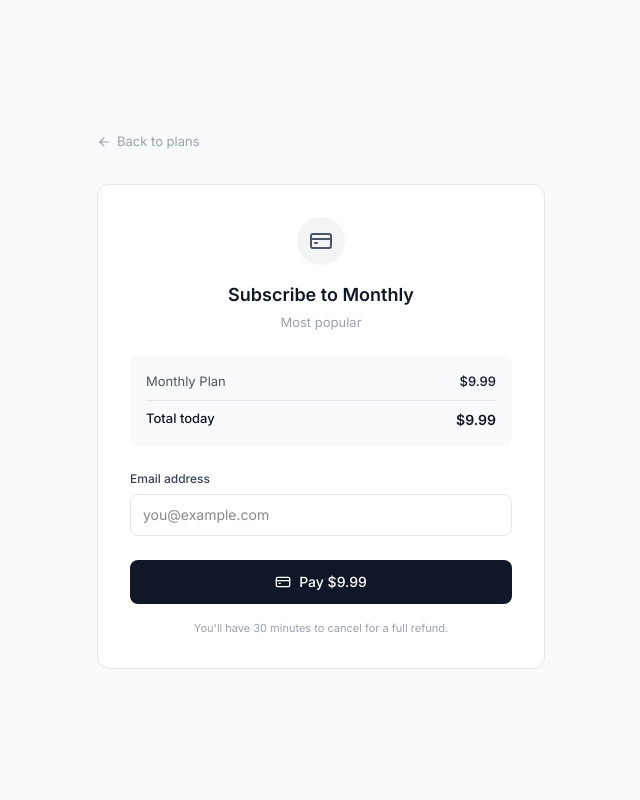
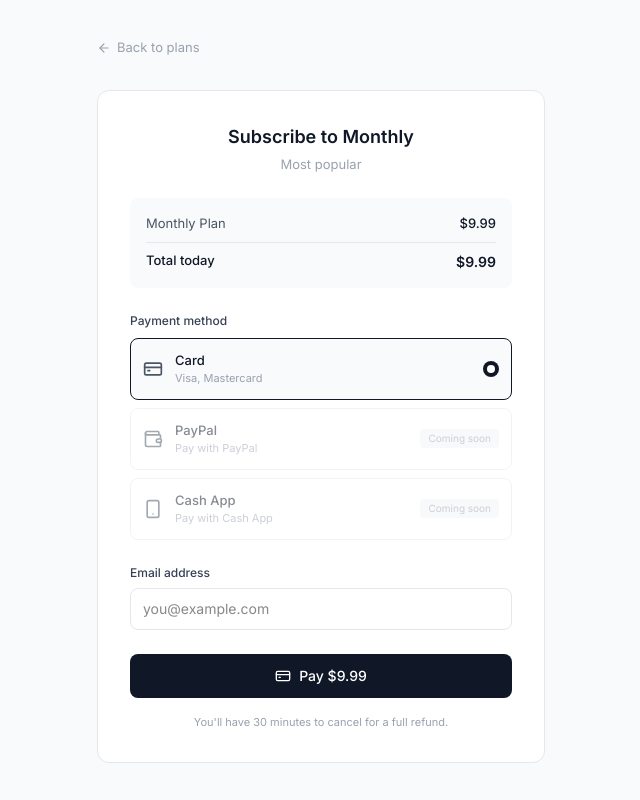
Before and after one commit to Qroid/Qsync, a React (Vite) app: page /payment in a window 1280 px wide. Shown: the whole page, without its empty margins (319-959 px from the left). Built offline with nearby package versions, Linux system fonts and the light colour scheme; no server answers.

Commit message:
Add payment method selection with PayPal and Cash App placeholders

```diff
--- a/src/pages/Payment.jsx
+++ b/src/pages/Payment.jsx
@@ -1,7 +1,13 @@
 import { useState } from 'react'
 import { useSearchParams, Link } from 'react-router-dom'
-import { ArrowLeft, CreditCard, Loader2, CheckCircle } from 'lucide-react'
+import { ArrowLeft, CreditCard, Loader2, Wallet, Smartphone } from 'lucide-react'
 import { plans, initializePaystack, openPaystackCheckout } from '@/lib/paystack'
+
+const paymentMethods = [
+  { id: 'card', name: 'Card', description: 'Visa, Mastercard', icon: CreditCard },
+  { id: 'paypal', name: 'PayPal', description: 'Pay with PayPal', icon: Wallet, coming: true },
+  { id: 'cashapp', name: 'Cash App', description: 'Pay with Cash App', icon: Smartphone, coming: true },
+]
 
 export function Payment() {
   const [searchParams] = useSearchParams()
@@ -9,6 +15,7 @@ export function Payment() {
   const plan = plans[planName]
 
   const [email, setEmail] = useState('')
+  const [selectedMethod, setSelectedMethod] = useState('card')
   const [loading, setLoading] = useState(false)
   const [error, setError] = useState(null)
 
@@ -33,6 +40,11 @@ export function Payment() {
 
     if (!/^[^\s@]+@[^\s@]+\.[^\s@]+$/.test(email)) {
       setError('Please enter a valid email address')
+      return
+    }
+
+    if (selectedMethod === 'paypal' || selectedMethod === 'cashapp') {
+      setError('This payment method is coming soon')
       return
     }
 
@@ -71,13 +83,11 @@ export function Payment() {
 
         <div className="bg-white rounded-xl border border-gray-200 p-8">
           <div className="text-center mb-6">
-            <div className="w-12 h-12 bg-gray-100 rounded-full flex items-center justify-center mx-auto mb-4">
-              <CreditCard className="w-6 h-6 text-gray-600" />
-            </div>
             <h1 className="text-lg font-semibold text-gray-900">Subscribe to {plan.name}</h1>
             <p className="text-[13px] text-gray-400 mt-1">{plan.note}</p>
           </div>
 
+          {/* Plan Summary */}
           <div className="bg-gray-50 rounded-lg p-4 mb-6">
             <div className="flex justify-between items-center">
               <span className="text-[13px] text-gray-600">{plan.name} Plan</span>
@@ -89,6 +99,47 @@ export function Payment() {
             </div>
           </div>
 
+          {/* Payment Methods */}
+          <div className="mb-6">
+            <label className="block text-[12px] font-medium text-gray-700 mb-2">
+              Payment method
+            </label>
+            <div className="space-y-2">
+              {paymentMethods.map((method) => {
+                const Icon = method.icon
+                return (
+                  <button
+                    key={method.id}
+                    onClick={() => setSelectedMethod(method.id)}
+                    disabled={method.coming}
+                    className={`w-full flex items-center gap-3 p-3 rounded-lg border transition-colors ${
+                      selectedMethod === method.id
+                        ? 'border-gray-900 bg-gray-50'
+                        : 'border-gray-200 hover:border-gray-300'
+                    } ${method.coming ? 'opacity-50 cursor-not-allowed' : ''}`}
+                  >
+                    <Icon className="w-5 h-5 text-gray-600" />
+                    <div className="flex-1 text-left">
+                      <div className="text-[13px] font-medium text-gray-900">{method.name}</div>
+                      <div className="text-[11px] text-gray-400">{method.description}</div>
+                    </div>
+                    {method.coming && (
+                      <span className="text-[10px] text-gray-400 bg-gray-100 px-2 py-0.5 rounded">
+                        Coming soon
+                      </span>
+                    )}
+                    {selectedMethod === method.id && !method.coming && (
+                      <div className="w-4 h-4 rounded-full bg-gray-900 flex items-center justify-center">
+                        <div className="w-2 h-2 rounded-full bg-white" />
+                      </div>
+                    )}
+                  </button>
+                )
+              })}
+            </div>
+          </div>
+
+          {/* Email */}
           <div className="mb-6">
             <label className="block text-[12px] font-medium text-gray-700 mb-1.5">
               Email address
@@ -105,6 +156,7 @@ export function Payment() {
             )}
           </div>
 
+          {/* Pay Button */}
           <button
             onClick={handleSubscribe}
             disabled={loading}
```
